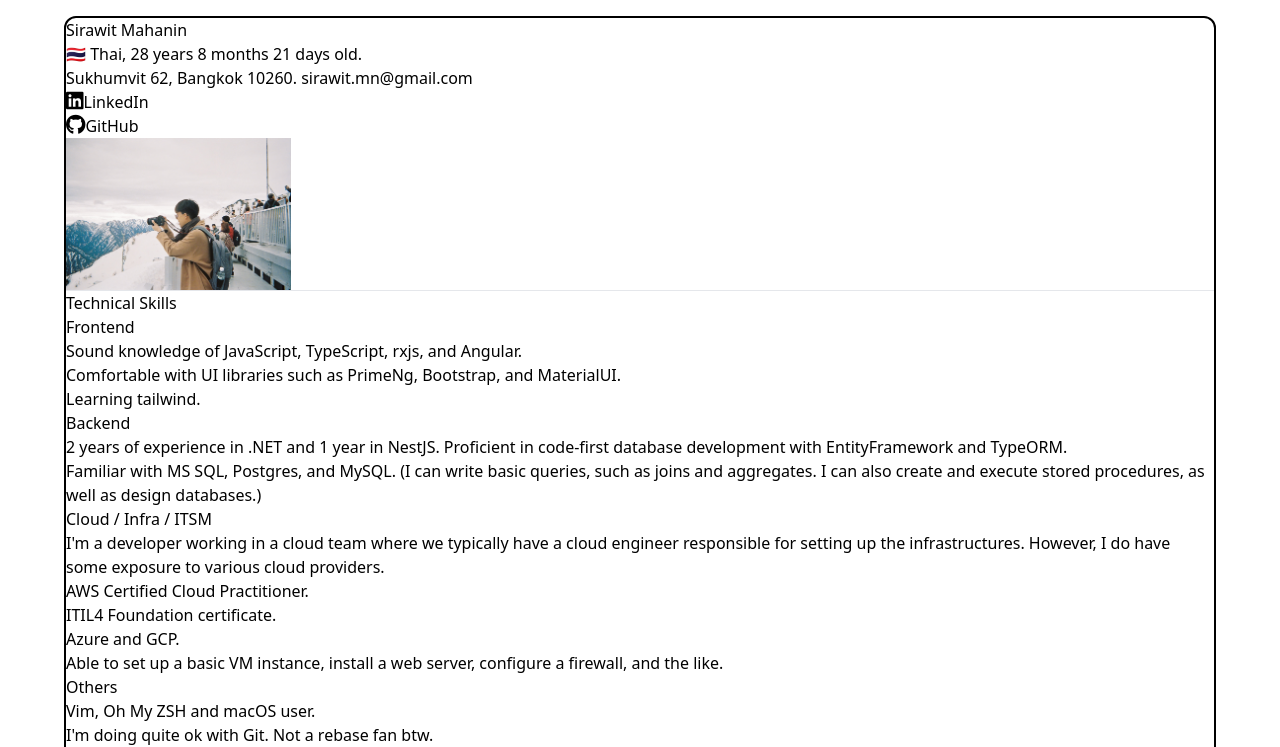
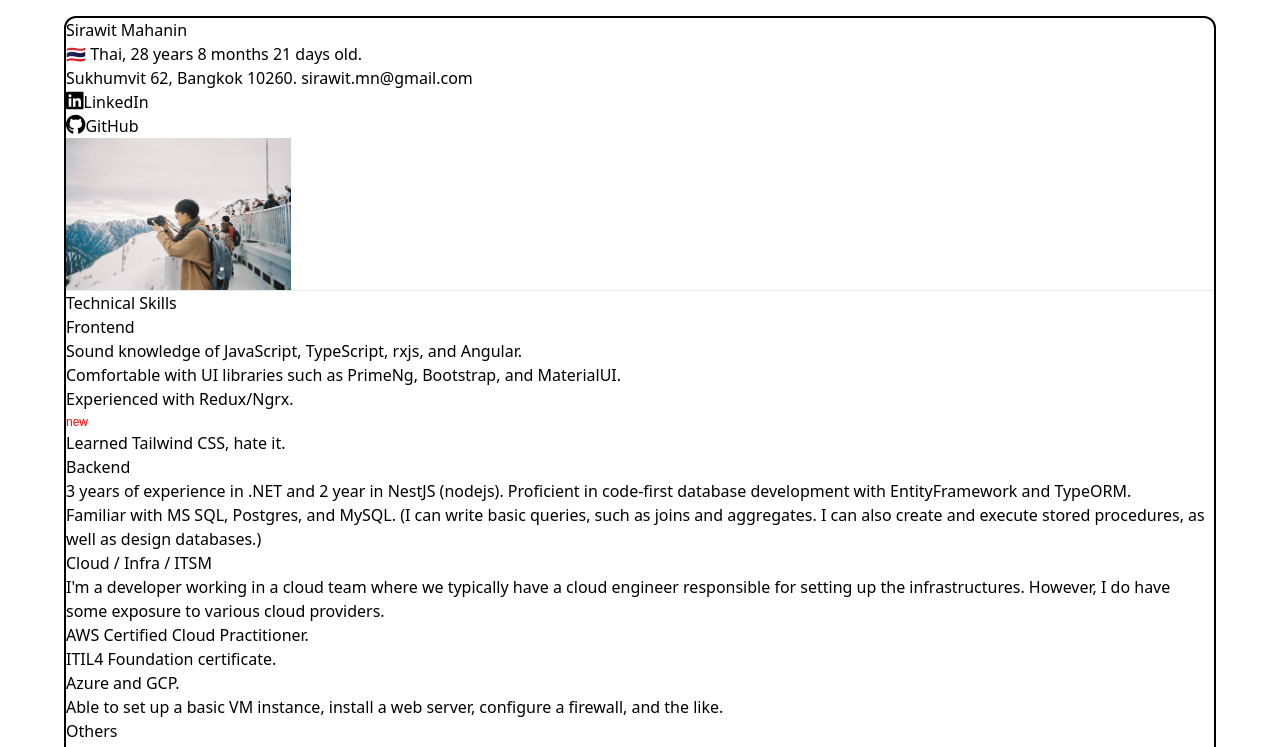
Before and after one commit to manooi/mahanin-v2, an Angular app: page /resume in a window 1280 px wide. Shown: the top 747 px of the page. Built offline with nearby package versions, Linux system fonts and the light colour scheme.

Commit message:
Update resume

```diff
--- a/src/app/page/resume/resume.component.html
+++ b/src/app/page/resume/resume.component.html
@@ -35,12 +35,24 @@
             <ul class="list-disc ml-12">
                 <li>Sound knowledge of JavaScript, TypeScript, rxjs, and Angular.</li>
                 <li>Comfortable with UI libraries such as PrimeNg, Bootstrap, and MaterialUI.</li>
-                <li>Learning tailwind.</li>
-            </ul>
+                <li>Experienced with Redux/Ngrx.
+                    <span class="inline-block">
+                        <svg width="50" height="20" xmlns="http://www.w3.org/2000/svg">
+                            <rect width="20" height="20" fill="#FFFFFF" stroke="#000000" stroke-width="0" />
+                            <text x="0" y="15" font-family="Arial" font-size="12" fill="red">
+                                <animate attributeName="visibility" from="visible" to="hidden" dur="0.5s" repeatCount="indefinite" />
+                                new
+                            </text>
+                        </svg>
+                    </span>
+                </li>
+                <li>Learned Tailwind CSS, hate it.
+                </li>
+                </ul>
 
             <h3 class="font-bold mt-2">Backend</h3>
             <ul class="list-disc ml-12">
-                <li>2 years of experience in .NET and 1 year in NestJS. Proficient in code-first database development
+                <li>3 years of experience in .NET and 2 year in NestJS (nodejs). Proficient in code-first database development
                     with EntityFramework and TypeORM.
                 </li>
                 <li>Familiar with MS SQL, Postgres, and MySQL. (I can write basic queries, such as joins and aggregates.
@@ -84,7 +96,7 @@
             <h3 class="font-bold mt-2">Others</h3>
             <ul class="list-disc ml-12">
                 <li>Vim, Oh My ZSH and macOS user.</li>
-                <li>I'm doing quite ok with Git. Not a rebase fan btw.</li>
+                <li>I'm doing quite ok with Git.</li>
             </ul>
         </section>
 
```
